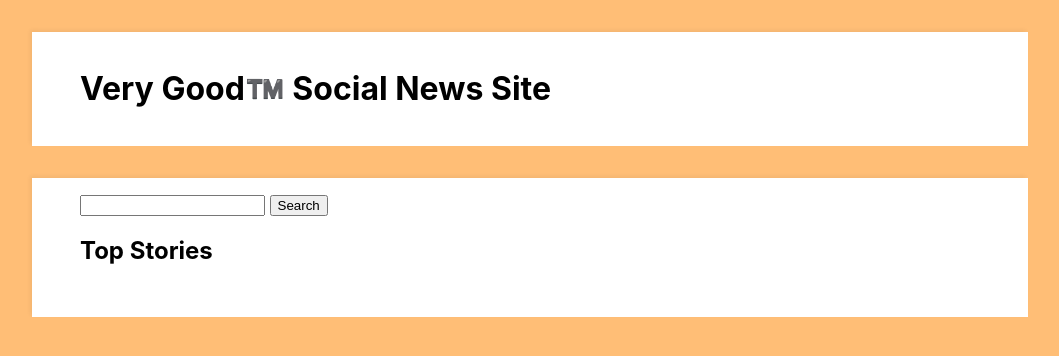
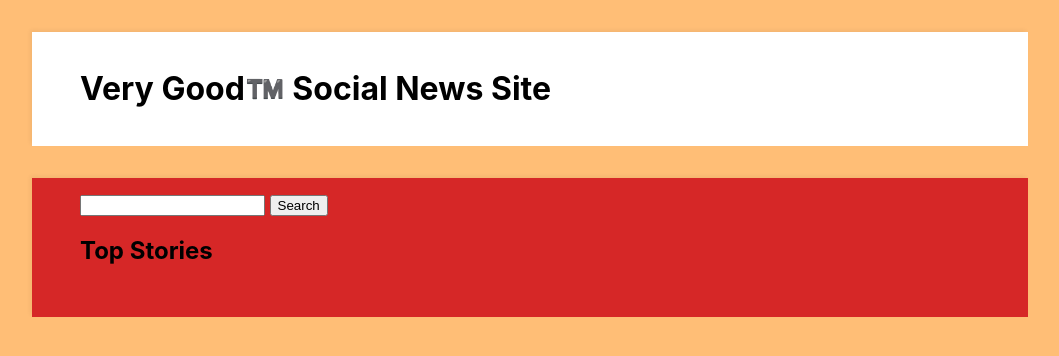
Before and after one commit to Callum3574/social_news_aws, a plain HTML site: page static/index.html in a window 1280 px wide. Shown: the whole page, without its empty margins (110-1169 px from the left). Drawn offline with Linux system fonts and the light colour scheme; no server answers.

Commit message:
bg change

```diff
--- a/static/index.css
+++ b/static/index.css
@@ -8,11 +8,11 @@
 
 body {
   background: #ffbe76;
-  font-family: 'Inter', Arial, sans-serif;
+  font-family: "Inter", Arial, sans-serif;
 }
 
 main {
-  background: #fff;
+  background: rgb(214, 39, 39);
   padding: 1rem 3rem 2rem;
   width: 900px;
   margin: 2rem auto;
```
